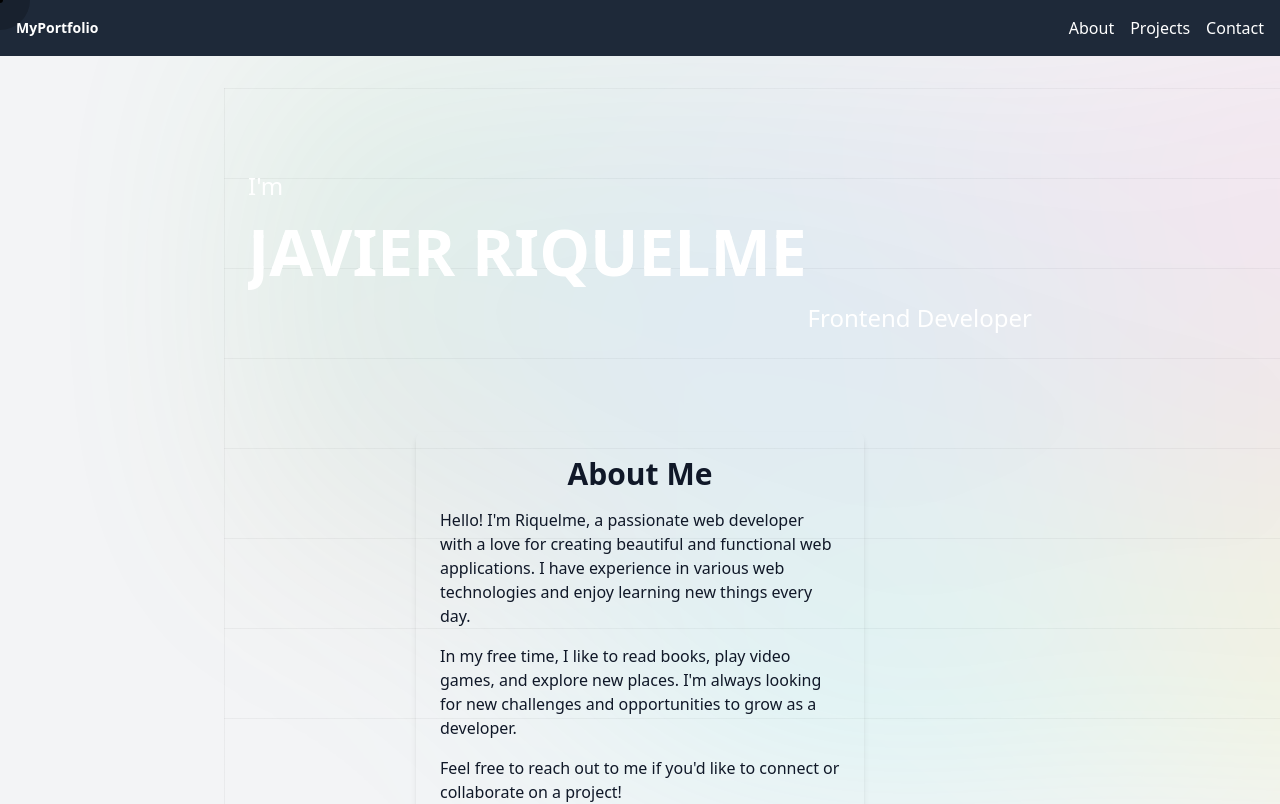
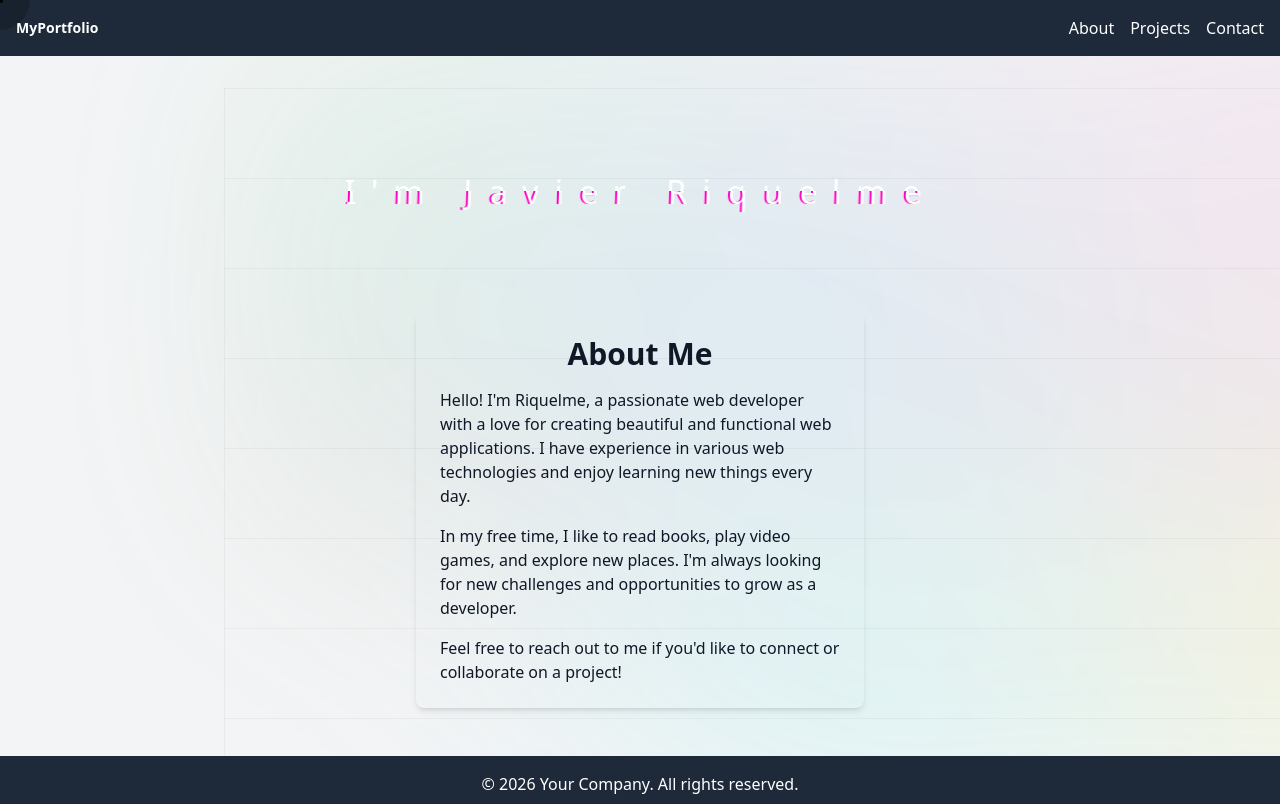
Before and after one commit to riqujavier/my-name-is, a Next.js app: page / in a window 1280 px wide. Shown: the top 804 px of the page. Built offline with nearby package versions, Linux system fonts and the light colour scheme.

Commit message:
Refactor Tailwind and PostCSS configuration; enhance Hero component styles and animations

```diff
--- a/components/Hero.tsx
+++ b/components/Hero.tsx
@@ -1,18 +1,15 @@
-import React from 'react';
-import styles from '../css/Hero.module.css';
+import React from "react";
+import styles from "../css/Hero.module.css";
 
 const Hero: React.FC = () => {
     return (
-        <div className="text-white py-20">
-            <div className="container mx-auto px-6">
-                <div className={styles.container}>
-                    I'm
-                    <div className={styles.stack} style={{ '--stacks': 3 } as React.CSSProperties}>
-                        <span style={{ '--index': 0 } as React.CSSProperties}>Javier Riquelme</span>
-                        <span style={{ '--index': 1 } as React.CSSProperties}>Javier Riquelme</span>
-                        <span style={{ '--index': 2 } as React.CSSProperties}>Javier Riquelme</span>
-                    </div>
-                    <span className={styles.right}>Frontend Developer</span>
+        <div className="container-hero text-white py-20">
+            <div className= {styles.app}>
+                <div className={styles.wrapper}>
+
+                    <h1 data-text="I'm Javier Riquelme" className={styles.glitch}> I'm Javier Riquelme
+                    </h1>
+
                 </div>
             </div>
         </div>
--- a/css/Hero.module.css
+++ b/css/Hero.module.css
@@ -1,72 +1,244 @@
-
-
-  .container {
-    color: var(--color);
-    font-size: 1.5rem;
+.app {
+  position: relative;
+  z-index: 1;
   display: flex;
   flex-direction: column;
+  justify-content: center;
+  align-items: center;
+  background-size: cover;
+  background-position: center;
 }
 
-  .right {
-    text-align: right;
-    width: 100%;
+.wrapper {
+  text-align: center;
 }
 
-  .stack {
-    display: grid;
-    grid-template-columns: 1fr;
+.glitch {
+  position: relative;
+  padding: 0;
+  margin: 0;
+  color: #fff;
+  font-size: 2em;
+  letter-spacing: 0.5em;
+  animation: glitch-skew 1s infinite linear alternate-reverse;
 }
-
-  .stack span {
-    font-weight: bold;
-    grid-row-start: 1;
-    grid-column-start: 1;
-    font-size: 2rem;
-    text-transform: uppercase;
-    --stack-height: calc(100% / var(--stacks) - 1px);
-    --inverse-index: calc(calc(var(--stacks) - 1) - var(--index));
-    --clip-top: calc(var(--stack-height) * var(--index));
-    --clip-bottom: calc(var(--stack-height) * var(--inverse-index));
-    clip-path: inset(var(--clip-top) 0 var(--clip-bottom) 0);
-    animation: stack 340ms cubic-bezier(.46,.29,0,1.24) 1 backwards calc(var(--index) * 120ms), glitch 2s ease infinite 2s alternate-reverse;
+.glitch::before {
+  content: attr(data-text);
+  position: absolute;
+  top: 0;
+  left: 0;
+  width: 100%;
+  height: 100%;
+  left: 2px;
+  text-shadow: -2px 0 #ff00c1;
+  clip: rect(44px, 450px, 56px, 0);
+  animation: glitch-anim 5s infinite linear alternate-reverse;
 }
-  @media screen and (min-width: 600px) {
-    .stack span {
-      font-size: 4rem;
+.glitch::after {
+  content: attr(data-text);
+  position: absolute;
+  top: 0;
+  left: 0;
+  width: 100%;
+  height: 100%;
+  left: -2px;
+  text-shadow: -2px 0 #ff00c1, 2px 2px #ff00c1;
+  clip: rect(44px, 450px, 56px, 0);
+  animation: glitch-anim2 5s infinite linear alternate-reverse;
 }
-
+@keyframes glitch-anim {
+  0% {
+    clip: rect(51px, 9999px, 45px, 0);
+    transform: skew(0.57deg);
  }
-
-  .stack span:nth-child(odd) { --glitch-translate: 8px; }
-  .stack span:nth-child(even) { --glitch-translate: -8px; }
-
-  @keyframes stack {
-    0% {
-      opacity: 0;
-      transform: translateX(-50%);
-      text-shadow: -2px 3px 0 red, 2px -3px 0 blue;
-    };
+  5% {
+    clip: rect(44px, 9999px, 51px, 0);
+    transform: skew(0.38deg);
+ }
+  10% {
+    clip: rect(21px, 9999px, 59px, 0);
+    transform: skew(0.57deg);
+ }
+  15% {
+    clip: rect(84px, 9999px, 8px, 0);
+    transform: skew(0.26deg);
+ }
+  20% {
+    clip: rect(69px, 9999px, 16px, 0);
+    transform: skew(0.25deg);
+ }
+  25% {
+    clip: rect(84px, 9999px, 60px, 0);
+    transform: skew(0.42deg);
+ }
+  30% {
+    clip: rect(48px, 9999px, 66px, 0);
+    transform: skew(0.79deg);
+ }
+  35% {
+    clip: rect(71px, 9999px, 70px, 0);
+    transform: skew(0.24deg);
+ }
+  40% {
+    clip: rect(25px, 9999px, 6px, 0);
+    transform: skew(0.75deg);
+ }
+  45% {
+    clip: rect(72px, 9999px, 50px, 0);
+    transform: skew(0.09deg);
+ }
+  50% {
+    clip: rect(19px, 9999px, 82px, 0);
+    transform: skew(0.91deg);
+ }
+  55% {
+    clip: rect(16px, 9999px, 42px, 0);
+    transform: skew(0.99deg);
+ }
   60% {
-      opacity: 0.5;
-      transform: translateX(50%);
+    clip: rect(28px, 9999px, 92px, 0);
+    transform: skew(0.7deg);
+ }
+  65% {
+    clip: rect(93px, 9999px, 29px, 0);
+    transform: skew(0.76deg);
+ }
+  70% {
+    clip: rect(52px, 9999px, 44px, 0);
+    transform: skew(0.57deg);
+ }
+  75% {
+    clip: rect(87px, 9999px, 97px, 0);
+    transform: skew(0.57deg);
  }
   80% {
-      transform: none;
-      opacity: 1;
-      text-shadow: 2px -3px 0 red, -2px 3px 0 blue;
+    clip: rect(74px, 9999px, 6px, 0);
+    transform: skew(0.41deg);
  }
-    100% {
-      text-shadow: none;
+  85% {
+    clip: rect(73px, 9999px, 80px, 0);
+    transform: skew(0.98deg);
+ }
+  90% {
+    clip: rect(49px, 9999px, 17px, 0);
+    transform: skew(0.47deg);
+ }
+  95% {
+    clip: rect(16px, 9999px, 7px, 0);
+    transform: skew(0.01deg);
  }
 }
-
-  @keyframes glitch {
+@keyframes glitch-anim2 {
   0% {
-      text-shadow: -2px 3px 0 red, 2px -3px 0 blue;
-      transform: translate(var(--glitch-translate));
+    clip: rect(12px, 9999px, 71px, 0);
+    transform: skew(0.38deg);
  }
-    2% {
-      text-shadow: 2px -3px 0 red, -2px 3px 0 blue;
+  5% {
+    clip: rect(48px, 9999px, 28px, 0);
+    transform: skew(0.47deg);
  }
-    4%, 100% { text-shadow: none; transform: none; }
+  10% {
+    clip: rect(65px, 9999px, 77px, 0);
+    transform: skew(0.98deg);
  }
+  15% {
+    clip: rect(59px, 9999px, 97px, 0);
+    transform: skew(0.03deg);
+ }
+  20% {
+    clip: rect(62px, 9999px, 65px, 0);
+    transform: skew(0.22deg);
+ }
+  25% {
+    clip: rect(40px, 9999px, 64px, 0);
+    transform: skew(0.9deg);
+ }
+  30% {
+    clip: rect(14px, 9999px, 47px, 0);
+    transform: skew(0.86deg);
+ }
+  35% {
+    clip: rect(85px, 9999px, 3px, 0);
+    transform: skew(0.85deg);
+ }
+  40% {
+    clip: rect(100px, 9999px, 63px, 0);
+    transform: skew(0.81deg);
+ }
+  45% {
+    clip: rect(12px, 9999px, 70px, 0);
+    transform: skew(0.33deg);
+ }
+  50% {
+    clip: rect(9px, 9999px, 76px, 0);
+    transform: skew(0.29deg);
+ }
+  55% {
+    clip: rect(46px, 9999px, 91px, 0);
+    transform: skew(0.67deg);
+ }
+  60% {
+    clip: rect(77px, 9999px, 41px, 0);
+    transform: skew(0.02deg);
+ }
+  65% {
+    clip: rect(27px, 9999px, 60px, 0);
+    transform: skew(0.88deg);
+ }
+  70% {
+    clip: rect(85px, 9999px, 15px, 0);
+    transform: skew(0.25deg);
+ }
+  75% {
+    clip: rect(82px, 9999px, 67px, 0);
+    transform: skew(0.33deg);
+ }
+  80% {
+    clip: rect(53px, 9999px, 41px, 0);
+    transform: skew(0.05deg);
+ }
+  85% {
+    clip: rect(10px, 9999px, 80px, 0);
+    transform: skew(0.17deg);
+ }
+  90% {
+    clip: rect(74px, 9999px, 20px, 0);
+    transform: skew(0.47deg);
+ }
+  95% {
+    clip: rect(10px, 9999px, 42px, 0);
+    transform: skew(0.38deg);
+ }
+}
+@keyframes glitch-skew {
+  0% {
+    transform: skew(5deg);
+ }
+  10% {
+    transform: skew(3deg);
+ }
+  20% {
+    transform: skew(-3deg);
+ }
+  30% {
+    transform: skew(0deg);
+ }
+  40% {
+    transform: skew(4deg);
+ }
+  50% {
+    transform: skew(-4deg);
+ }
+  60% {
+    transform: skew(1deg);
+ }
+  70% {
+    transform: skew(-1deg);
+ }
+  80% {
+    transform: skew(3deg);
+ }
+  90% {
+    transform: skew(-4deg);
+ }
+}
--- a/css/MouseEffect.module.css
+++ b/css/MouseEffect.module.css
@@ -1,13 +1,12 @@
-/* styles/globals.css */
 .cursor-circle {
   position: absolute;
   width: 60px;
   height: 60px;
   border-radius: 50%;
-    background-color: rgba(0, 0, 0, 0.2); /* Círculo semitransparente */
-    pointer-events: none; /* Evita que el círculo interfiera con los eventos del ratón */
-    transform: translate(-50%, -50%); /* Centra el círculo en la posición del puntero */
-    transition: all 0.1s ease; /* Suaviza el movimiento */
+  background-color: rgba(0, 0, 0, 0.2);
+  pointer-events: none;
+  transform: translate(-50%, -50%);
+  transition: all 0.1s ease;
 }
 
 .cursor-point {
@@ -18,5 +17,5 @@
   width: 6px;
   height: 6px;
   border-radius: 50%;
-    background-color: black; /* Punto negro */
+  background-color: black;
 }
--- a/postcss.config.mjs
+++ b/postcss.config.mjs
@@ -1,11 +1,5 @@
-import tailwindcss from 'tailwindcss';
-import autoprefixer from 'autoprefixer';
-
-const config = {
-    plugins: [
-        tailwindcss,
-        autoprefixer,
-    ],
-};
-
-export default config;
+export default {
+    plugins: {
+      "@tailwindcss/postcss": {},
+    }
+  }
--- a/tailwind.config.ts
+++ /dev/null
@@ -1,15 +0,0 @@
-import type { Config } from "tailwindcss";
-
-const config: Config = {
-  content: [
-    "./app/**/*.{js,ts,jsx,tsx}",
-    "./components/**/*.{js,ts,jsx,tsx}",
-    "./styles/**/*.{css,scss}",
-  ],
-  theme: {
-    extend: {},
-  },
-  plugins: [],
-};
-
-export default config;
```
Also changed, not shown: package.json (+3 -4 lines), 1 other file (tests, documents, lock files or other folders). Lines whose indentation alone changed are shown as unchanged.
